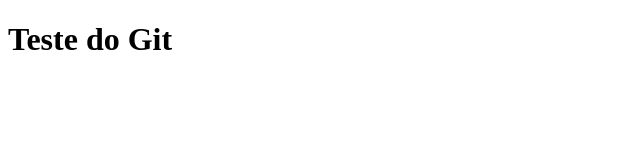
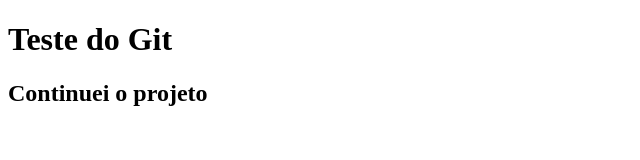
Before and after one commit to raulegas12Ati/atividadeGit, a plain HTML site: page index.html in a window 1280 px wide. Shown: the whole page, without its empty margins (0-640 px from the left). Drawn offline with Linux system fonts and the light colour scheme.

Commit message:
Continuei o projeto baixado do gitHub - correção do commit anterior

```diff
--- a/index.html
+++ b/index.html
@@ -7,5 +7,7 @@
 </head>
 <body>
     <h1>Teste do Git</h1>
+
+    <h2>Continuei o projeto</h2>
 </body>
 </html>
```
